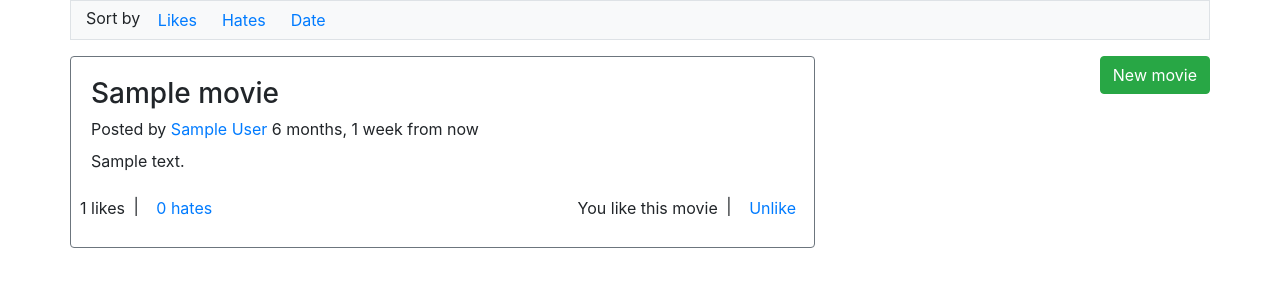
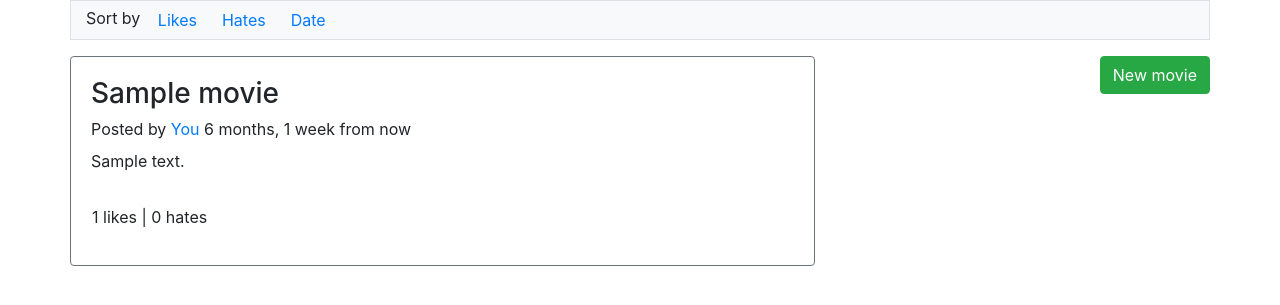
Before and after one commit to abourazanis/movierama, a Django app: page / in a window 1280 px wide. Shown: the part 56-361 px from the top of the page. Run offline with Django 3.2, Linux system fonts and the light colour scheme; a user stored in the database is signed in; tables that the repository leaves empty hold one stand-in row (values such as "Sample post"); some libraries are stand-ins or nearby versions.

Commit message:
fix: Add missing checks and texts for like/hate

```diff
--- a/movierama/movierama/movies/views.py
+++ b/movierama/movierama/movies/views.py
@@ -47,7 +47,7 @@ class MovieListView(ListView):
         return self.request.GET.get('order_by', None)
 
     def get_queryset(self):
-        queryset = self.model.objects
+        queryset = self.model.objects.all()
         if self.request.user.is_authenticated:
             queryset = self.model.as_user(self.request.user.id).all()
 
--- a/movierama/movierama/templates/pages/home.html
+++ b/movierama/movierama/templates/pages/home.html
@@ -10,23 +10,29 @@
           <div class="card-body">
             <h3 class="card-title"> {{ movie.title }} </h3>
             <p class="card-subtitle mb-2"> Posted by <a
-              href="{% url 'userpage' username=movie.user.username %}">{{ movie.user }}</a> {{ movie.date_created | naturaltime }}
+              href="{% url 'userpage' username=movie.user.username %}">
+              {% if request.user.id == movie.user_id %}You{% else %}{{ movie.user }}{% endif %}</a> {{ movie.date_created | naturaltime }}
             </p>
             <p class="card-text"> {{ movie.description }} </p>
+
+
             {% if request.user.is_authenticated %}
-              <div class="row">
               {% with movie.voted as voted %}
+                <div class="row">
+                {% if request.user.id != movie.user_id %}
+                  {% if  movie.likes_count == 0 and movie.hates_count == 0%}
+                    <span class="d-inline-block px-3 py-2 align-midle">Be the first to vote for this movie:</span>
+                  {% endif %}
                 <form method="post" action="{% url 'movies:vote' movie_id=movie.id %}" class="col-md-7 pl-0">
                   {% csrf_token %}
-
                   {% if voted is True %}
-                    <span class="d-inline-block p-1 align-middle">{{ movie.likes_count }} likes</span>
+                    <span class="d-inline-block p-3 align-middle">{{ movie.likes_count }} likes</span>
                   {% else %}
                     <button type="submit" class="btn btn-link" name="vote" value="True">{{ movie.likes_count }} likes</button>
                   {% endif %}
                   |
                   {% if voted is False %}
-                    <span class="d-inline-block p-1 align-middle">{{ movie.hates_count }} hates</span>
+                    <span class="d-inline-block p-3 align-middle">{{ movie.hates_count }} hates</span>
                   {% else %}
                     <button type="submit" class="btn btn-link" name="vote" value="False">{{ movie.hates_count }} hates
                     </button>
@@ -36,15 +42,21 @@
                 {% if voted is True or voted is False %}
                   <form method="post" action="{% url 'movies:unvote' movie_id=movie.id %}" class="col-md-5 pr-0 text-right">
                     {% csrf_token %}
-                    <span class="d-inline-block p-1 align-middle">You {% if voted %}like{% else %}hate{% endif %} this movie </span> |
+                    <span class="d-inline-block p-3 align-middle">You {% if voted %}like{% else %}hate{% endif %} this movie </span> |
                     <button type="submit" class="btn btn-link">Un{% if voted %}like{% else %}hate{% endif %}</button>
                   </form>
                 {% endif %}
+                  {% else %}
+                    <span class="d-inline-block p-3 align-midle"> {{ movie.likes_count }} likes | {{ movie.hates_count }} hates </span>
+                {% endif %}
+              </div>
               {% endwith %}
-              </div>
             {% else %}
-              <span> {{ movie.likes_count }} likes | {{ movie.hates_count }} hates </span>
+              <span class="d-inline-block p-3 align-midle"> {{ movie.likes_count }} likes | {{ movie.hates_count }} hates </span>
             {% endif %}
+
+
+
           </div>
         </div>
       {% endfor %}
```
